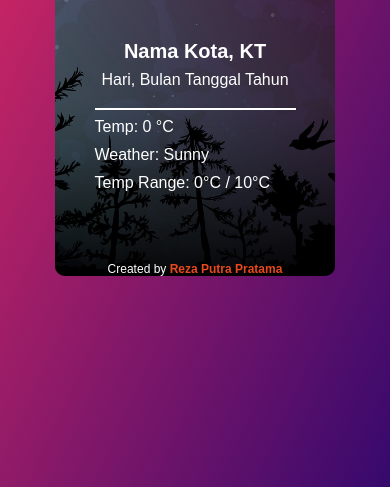
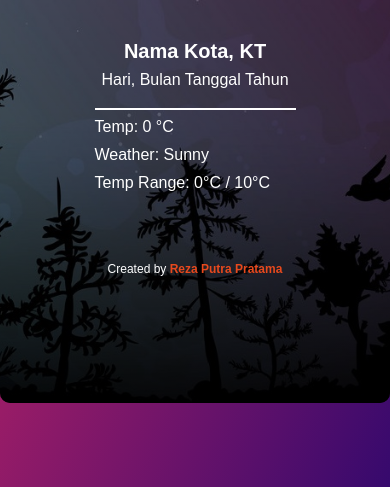
Before and after one commit to ezaatama/weather.github.io, a plain HTML site: page index.html in a window 390 px wide. Shown: the part 357-844 px from the top of the page. Drawn offline with Linux system fonts and the light colour scheme.

Commit message:
responsive css

```diff
--- a/css/style.css
+++ b/css/style.css
@@ -25,7 +25,7 @@ body{
     align-items: center;
     flex-direction: column;
     width: 100%;
-    max-width: 320px;
+    max-width: 450px;
     height: 80vh;
     background: url(./images/nightsky.jpg) no-repeat center;
     background-size: cover;
@@ -156,22 +156,3 @@ body{
     color: #e8491d;
 	font-weight: bold;
 }
-
-@media only screen and (max-width: 576px) {
-
-    .main-container{
-        display: flex;
-        justify-content: center;
-        align-items: center;
-        flex-direction: column;
-        width: 100%;
-        max-width: 280px;
-        height: 50vh;
-        background: url(./images/nightsky.jpg) no-repeat center;
-        background-size: cover;
-        border-radius: 10px;
-        overflow: hidden;
-        position: relative;
-    }
-
-}
```
